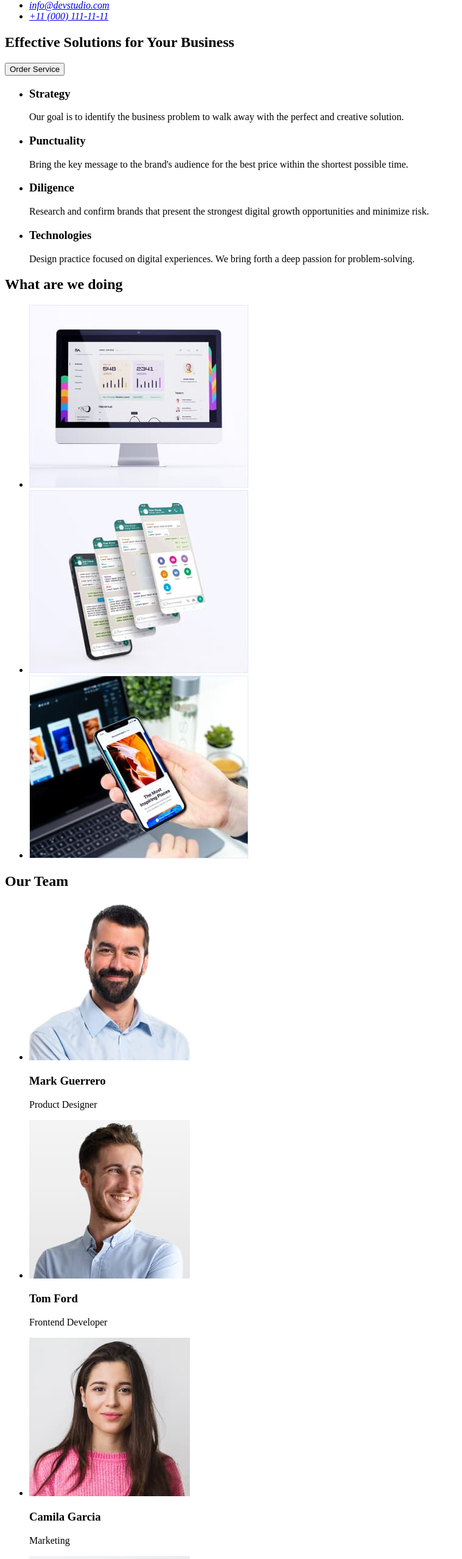
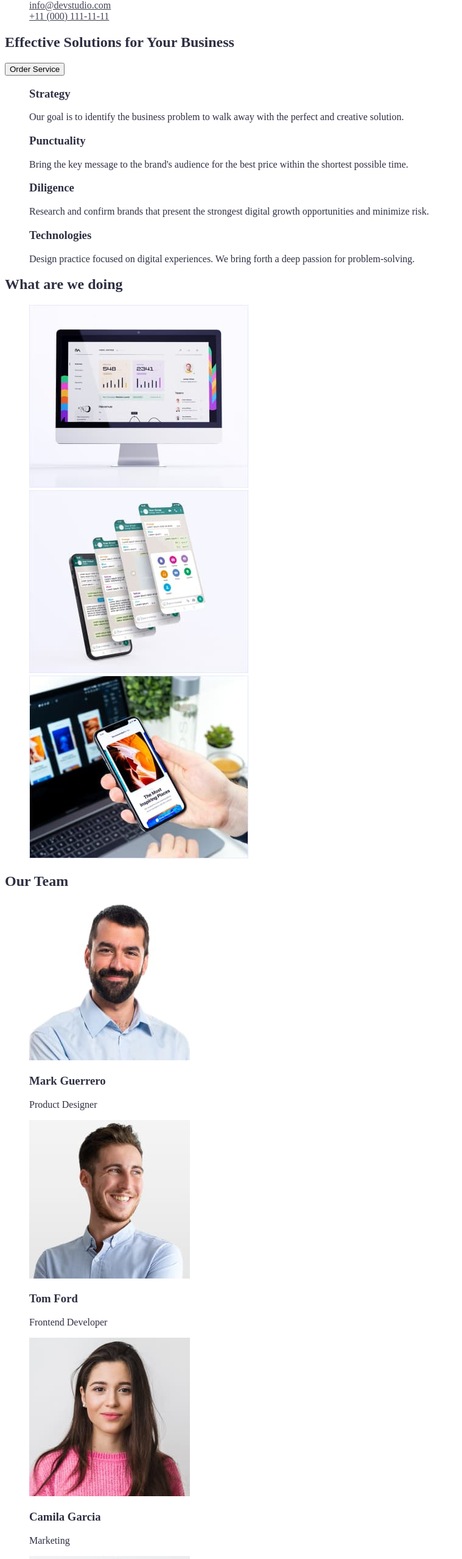
Before and after one commit to pderkach/goit-markup-hw-02, a plain HTML site: page index.html in a window 1280 px wide. Shown: the part 112-2669 px from the top of the page at 61% size, without its empty margins (0-759 px from the left). Drawn offline with Linux system fonts and the light colour scheme.

Commit message:
work in progress

```diff
--- /dev/null
+++ b/css/styles.css
@@ -0,0 +1,49 @@
+/* колір навігації NAVY BLUE color: #2E2F42 */
+/* колір адрес SLATE color: #434455; */
+/* колір h1 WHITE color: #FFFFFF; */
+/* колір кнопки IRIS стндрт #4D5AE5; */
+/* колір кнопки IRISч ховер #4D5AE5; */
+/* колір кнопки клік #404BBF; */
+/* колір тексту основний NAVY BLUE color: #2E2F42 */
+/* колір тексту дрібний SLATE color: #434455; */
+
+
+
+
+
+
+body {
+    background-color: #fff;
+    color: #2E2F42;
+}
+
+.list {
+    list-style: none;
+}
+
+/* Site Nav */
+
+.site-nav .link:hover,
+.site-nav .link:focus {
+    color: #434455;
+}
+
+/* Contacts */
+
+.contacts {
+    color: #434455;
+    font-style: normal;
+}
+
+.contacts:hover {
+    color: #4D5AE5;
+}
+
+/* Hero */
+
+.hero {
+}
+.hero-title {
+}
+.hero-btn {
+}
--- a/index.html
+++ b/index.html
@@ -8,65 +8,75 @@
     <link rel="preconnect" href="https://fonts.googleapis.com">
     <link rel="preconnect" href="https://fonts.gstatic.com" crossorigin>
     <link href="https://fonts.googleapis.com/css2?family=Raleway:wght@800&family=Roboto:wght@400;500;700;900&display=swap" rel="stylesheet">
-    <link rel="stylesheet" href="./css/style.css">
+    <link rel="stylesheet" href="./css/styles.css">
 
 </head>
 <body>
+    <!-- Header -->
     <header class="header">
-        <nav class="header-navigation">
-            <a href="./index.html" class="header-logo link">WebStudio</a>
+
+        <!-- Site Nav -->
+        <nav class="site-nav">
+            <a href="./index.html" class="header-logo">
+                WebStudio
+            </a>
+
             <ul class="header-list list">
-                <li class="header-item"><a href="./stuio.html" class="header-link link">Studio</a></li>
-                <li class="header-item"><a href="./portfolio.html" class="header-link link">Portfolio</a></li>
-                <li class="header-item"><a href="" class="header-link link">Contacts</a></li>
+                <li class="header-item"><a href="./stuio.html" class="link">Studio</a></li>
+                <li class="header-item"><a href="./portfolio.html" class="link">Portfolio</a></li>
+                <li class="header-item"><a href="" class="link">Contacts</a></li>
             </ul>
         </nav>
 
-            <address>
-                <ul class="header-list list">
-                    <li class="header-item"><a href="mailto:info@devstudio.com" class="header-mail link">info@devstudio.com</a></li>
-                    <li class="header-item"><a href="tel:+110001111111" class="header-phone link" >+11 (000) 111-11-11</a></li>
-                </ul>
-            </address>
+        <!-- Contacts -->
+        <address>
+            <ul class="header-contacts list">
+                <li class="contacts-item"><a href="mailto:info@devstudio.com" class="contacts">info@devstudio.com</a></li>
+                <li class="contacts-item"><a href="tel:+110001111111" class="contacts" >+11 (000) 111-11-11</a></li>
+            </ul>
+        </address>
     </header>
 
     <main>
-        <section class="">
-            <h1 class="">
+        <!-- Hero -->
+        <section class="hero">
+            <h1 class="hero-title">
                 Effective Solutions for Your Business
             </h1>
-            <button type="" class="">Order Service</button>
+            <button type="button" class="hero-btn">Order Service</button>
         </section>
-        <section>
+
+        <!-- Features -->
+        <section class="section">
             <h2 hidden>features</h2>
-            <ul class="">
-                <li class="">
-                    <h3>Strategy</h3>
-                    <p>
+            <ul class="features-list list">
+                <li class="features-item">
+                    <h3 class="title">Strategy</h3>
+                    <p class="tagline">
                         Our goal is to identify the business
                         problem to walk away with the
                         perfect and creative solution.
                     </p>
                 </li>
-                <li class="">
-                    <h3>Punctuality</h3>
-                    <p>
+                <li class="features-item">
+                    <h3 class="title">Punctuality</h3>
+                    <p class="tagline">
                         Bring the key message to the
                         brand's audience for the best price
                         within the shortest possible time.
                     </p>
                 </li>
-                <li class="">
-                    <h3>Diligence</h3>
-                    <p>
+                <li class="features-item">
+                    <h3 class="title">Diligence</h3>
+                    <p class="tagline">
                         Research and confirm brands that
                         present the strongest digital growth
                         opportunities and minimize risk.
                     </p>
                 </li>
-                <li class="">
-                    <h3>Technologies</h3>
-                    <p>
+                <li class="features-item">
+                    <h3 class="title">Technologies</h3>
+                    <p class="tagline">
                         Design practice focused on digital
                         experiences. We bring forth a deep
                         passion for problem-solving.
@@ -75,51 +85,54 @@
             </ul>
         </section>
 
-        <section>
-            <h2>What are we doing</h2>
-            <ul>
-                <li>
+        <!-- What are we doing -->
+        <section class="section">
+            <h2 class="section-title">What are we doing</h2>
+            <ul class="desc-list list">
+                <li class="decs-item">
                     <img src="./images/pc.jpg" alt="pc" width="360">
                 </li>
-                <li>
+                <li class="decs-item">
                     <img src="./images/phonelayers.jpg" alt="phone with layers" width="360">
                 </li>
-                <li>
+                <li class="decs-item">
                     <img src="./images/holding.jpg" alt="hand holds phone" width="360">
                 </li>
             </ul>
         </section>
 
-        <section class="">
-            <h2>Our Team</h2>
-            <ul>
-                <li>
+        <!-- Team Section -->
+        <section class="section">
+            <h2 class="section-title">Our Team</h2>
+            <ul class="team-list list">
+                <li class="team-item">
                     <img src="./images/mark.jpg" alt="Mark Guerrero" width="264">
-                    <h3>Mark Guerrero</h3>
-                    <p>Product Designer</p>
+                    <h3 class="title">Mark Guerrero</h3>
+                    <p class="tagline">Product Designer</p>
                 </li>
-                <li>
+                <li class="team-item">
                     <img src="./images/tom.jpg" alt="Tom Ford" width="264">
-                    <h3>Tom Ford</h3>
-                    <p>Frontend Developer</p>
+                    <h3 class="title">Tom Ford</h3>
+                    <p class="tagline">Frontend Developer</p>
                 </li>
-                <li>
+                <li class="team-item">
                     <img src="./images/camila.jpg" alt="Camila Garcia" width="264">
-                    <h3>Camila Garcia</h3>
-                    <p>Marketing</p>
+                    <h3 class="title">Camila Garcia</h3>
+                    <p class="tagline">Marketing</p>
                 </li>
-                <li>
+                <li class="team-item">
                     <img src="./images/daniel.jpg" alt="Daniel Wilson" width="264">
-                    <h3>Daniel Wilson</h3>
-                    <p>UI Designer</p>
+                    <h3 class="title">Daniel Wilson</h3>
+                    <p class="tagline">UI Designer</p>
                 </li>
             </ul>
         </section>
     </main>
 
-    <footer>
-        <a href="./index.html" class="">WebStudio</a>
-        <p>
+    <!-- Footer -->
+    <footer class="footer">
+        <a href="./index.html" class="footer-logo">WebStudio</a>
+        <p class="tagline">
             Increase the flow of customers and
             sales for your business with digital
             marketing & growth solutions.
```
Also changed, not shown: portfolio.html (+55 -39 lines), css/style.css (added).
